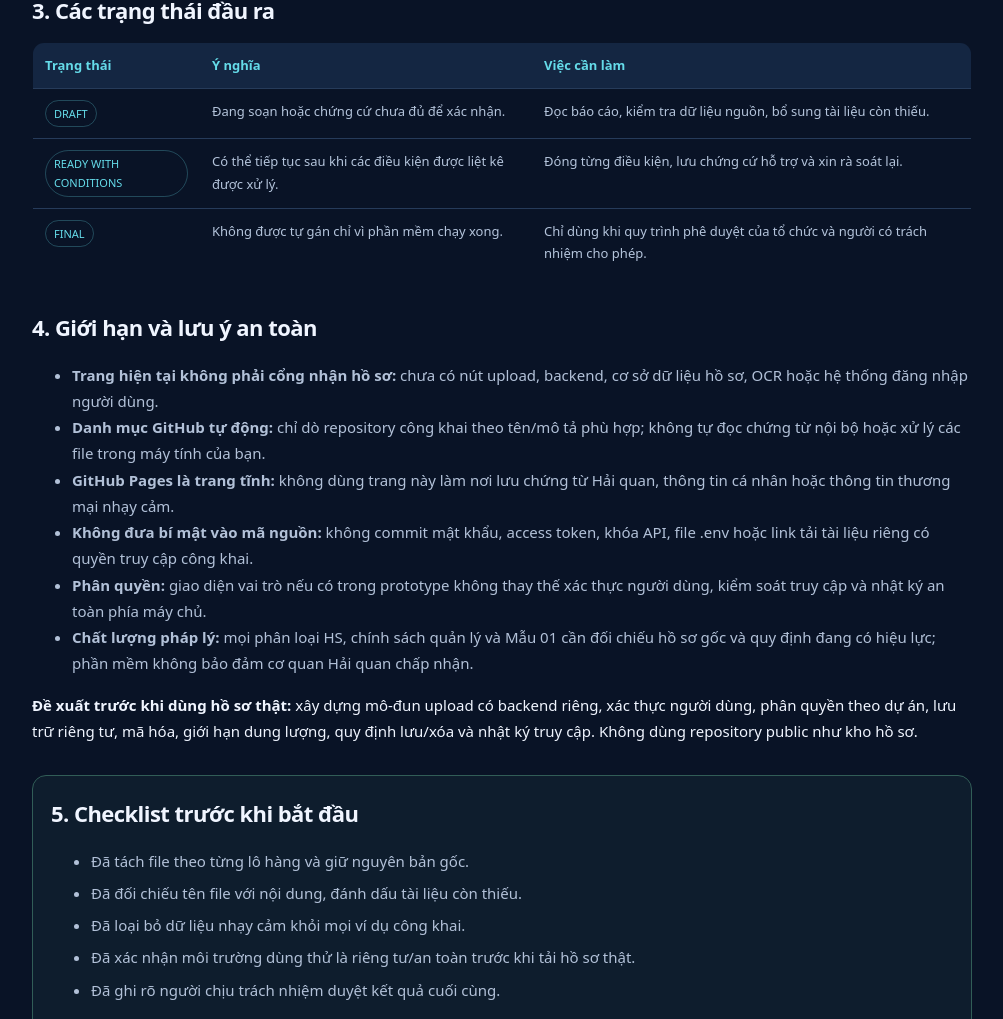
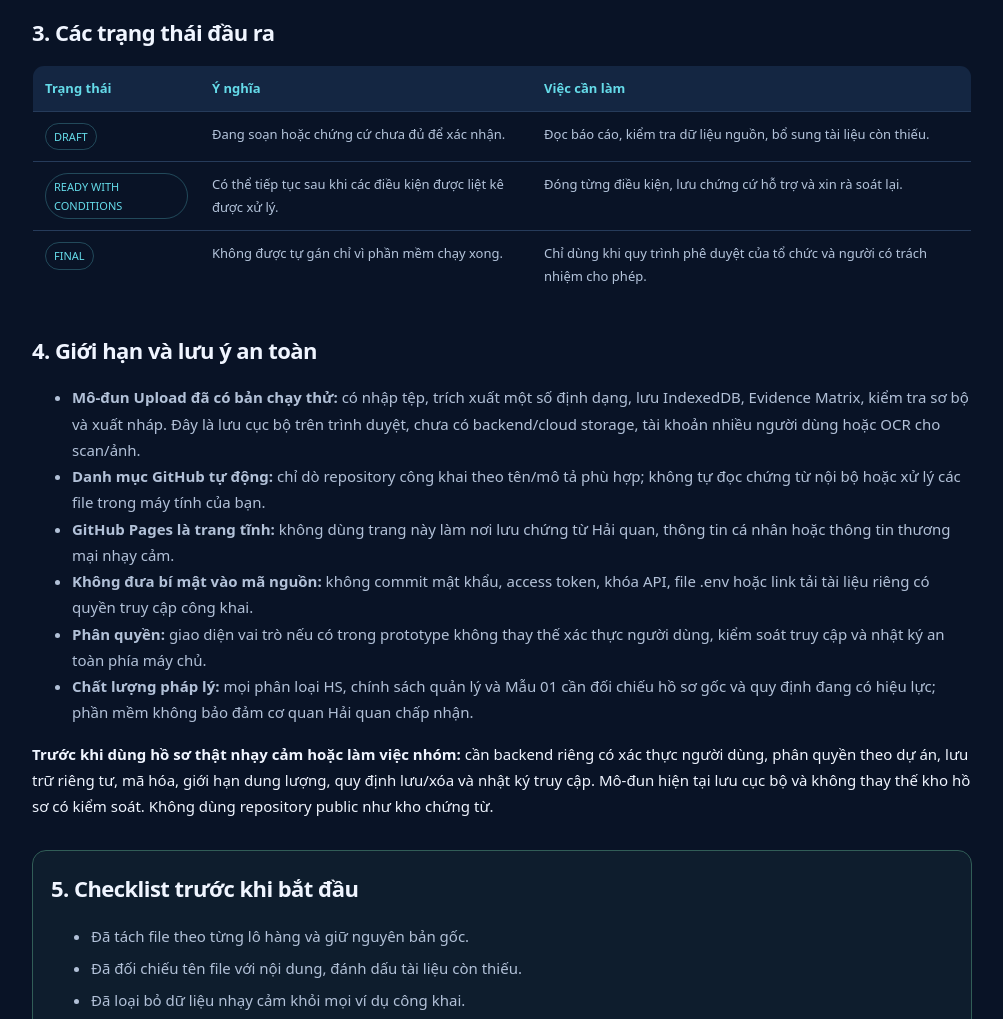
Before and after one commit to brokennguyenhp/KEN-XNX-CAD-Studio-V0.5.0, a plain HTML site: page huong-dan-ho-so.html in a window 1280 px wide. Shown: the part 2064-3083 px from the top of the page, without its empty margins (138-1141 px from the left). Drawn offline with Linux system fonts and the light colour scheme.

Commit message:
Update guide to reflect browser-local upload module

```diff
--- a/huong-dan-ho-so.html
+++ b/huong-dan-ho-so.html
@@ -31,7 +31,7 @@
 <p>Đặt tên file dễ tìm, ví dụ <code>Catalogue_MainMachine_ModelABC.pdf</code>, <code>Invoice_2026-10.pdf</code>, <code>Layout_Line01.pdf</code>. Không sửa chứng từ gốc để ép các nguồn trùng khớp. Nếu có bản dịch, lưu song song với file gốc và ghi rõ ngôn ngữ.</p></section>
 <section class="section"><h2>2. Quy trình sử dụng dự kiến khi chức năng hồ sơ được triển khai</h2><div class="steps">
 <div class="step"><div class="num">01</div><div><h3>Tạo một hồ sơ riêng cho từng lô hàng</h3><p>Đặt mã hồ sơ dễ truy vết, ghi khách hàng/dự án ở nơi lưu trữ nội bộ an toàn và tránh trộn chứng từ của nhiều lô hàng.</p></div></div>
-<div class="step"><div class="num">02</div><div><h3>Chọn tệp trong mô-đun Upload</h3><p>Chỉ thực hiện trong ứng dụng có chức năng upload thực sự và có chính sách lưu trữ/phân quyền phù hợp. Chọn Catalogue, Invoice, Packing List, bản vẽ và ảnh; kiểm tra tên file, dung lượng, số trang và tệp đọc được trước khi gửi.</p></div></div>
+<div class="step"><div class="num">02</div><div><h3>Chọn tệp trong mô-đun Upload</h3><p>Mở <a href="studio.html">mô-đun Upload & phân tích hồ sơ</a>, tạo hồ sơ mới hoặc mở hồ sơ đã lưu trên trình duyệt này, rồi chọn Catalogue, Invoice, Packing List, bản vẽ và tài liệu kỹ thuật. PDF có lớp chữ, Excel/CSV và DOCX có thể được trích xuất; ảnh/PDF scan chỉ được lưu cục bộ, hiện chưa có OCR. Kiểm tra trạng thái tệp và đối chiếu với bản gốc.</p></div></div>
 <div class="step"><div class="num">03</div><div><h3>Liên kết tài liệu với đúng thiết bị</h3><p>Với mỗi máy/cụm máy, ghi tên hàng, model, số thứ tự trong layout và tài liệu chứng minh. Nếu một tài liệu áp dụng cho nhiều thiết bị, ghi rõ phạm vi; không tự gán thông số khi hồ sơ chưa thể hiện.</p></div></div>
 <div class="step"><div class="num">04</div><div><h3>Đối chiếu nguồn và khóa mâu thuẫn</h3><p>So sánh model, công suất, điện áp, chức năng, số lượng, nhà sản xuất và năm sản xuất giữa các tài liệu. Ghi rõ nguồn nào hỗ trợ từng dữ kiện; mục thiếu hoặc xung đột phải được gắn trạng thái chờ bổ sung.</p></div></div>
 <div class="step"><div class="num">05</div><div><h3>Chạy phân tích ở trạng thái nháp</h3><p>Đầu ra dự kiến gồm Master Data, danh sách chứng cứ, vấn đề cần làm rõ, phân tích HS tham khảo, rủi ro và dự thảo Mẫu 01. Không coi tự động hóa là căn cứ pháp lý độc lập; phải kiểm tra văn bản đang có hiệu lực và hồ sơ nguồn.</p></div></div>
@@ -43,13 +43,13 @@
 <tr><td><span class="label">FINAL</span></td><td>Không được tự gán chỉ vì phần mềm chạy xong.</td><td>Chỉ dùng khi quy trình phê duyệt của tổ chức và người có trách nhiệm cho phép.</td></tr>
 </tbody></table></section>
 <section class="section"><h2>4. Giới hạn và lưu ý an toàn</h2><ul>
-<li><b>Trang hiện tại không phải cổng nhận hồ sơ:</b> chưa có nút upload, backend, cơ sở dữ liệu hồ sơ, OCR hoặc hệ thống đăng nhập người dùng.</li>
+<li><b>Mô-đun Upload đã có bản chạy thử:</b> có nhập tệp, trích xuất một số định dạng, lưu IndexedDB, Evidence Matrix, kiểm tra sơ bộ và xuất nháp. Đây là lưu cục bộ trên trình duyệt, chưa có backend/cloud storage, tài khoản nhiều người dùng hoặc OCR cho scan/ảnh.</li>
 <li><b>Danh mục GitHub tự động:</b> chỉ dò repository công khai theo tên/mô tả phù hợp; không tự đọc chứng từ nội bộ hoặc xử lý các file trong máy tính của bạn.</li>
 <li><b>GitHub Pages là trang tĩnh:</b> không dùng trang này làm nơi lưu chứng từ Hải quan, thông tin cá nhân hoặc thông tin thương mại nhạy cảm.</li>
 <li><b>Không đưa bí mật vào mã nguồn:</b> không commit mật khẩu, access token, khóa API, file .env hoặc link tải tài liệu riêng có quyền truy cập công khai.</li>
 <li><b>Phân quyền:</b> giao diện vai trò nếu có trong prototype không thay thế xác thực người dùng, kiểm soát truy cập và nhật ký an toàn phía máy chủ.</li>
 <li><b>Chất lượng pháp lý:</b> mọi phân loại HS, chính sách quản lý và Mẫu 01 cần đối chiếu hồ sơ gốc và quy định đang có hiệu lực; phần mềm không bảo đảm cơ quan Hải quan chấp nhận.</li>
-</ul><div class="warning"><b>Đề xuất trước khi dùng hồ sơ thật:</b> xây dựng mô-đun upload có backend riêng, xác thực người dùng, phân quyền theo dự án, lưu trữ riêng tư, mã hóa, giới hạn dung lượng, quy định lưu/xóa và nhật ký truy cập. Không dùng repository public như kho hồ sơ.</div></section>
+</ul><div class="warning"><b>Trước khi dùng hồ sơ thật nhạy cảm hoặc làm việc nhóm:</b> cần backend riêng có xác thực người dùng, phân quyền theo dự án, lưu trữ riêng tư, mã hóa, giới hạn dung lượng, quy định lưu/xóa và nhật ký truy cập. Mô-đun hiện tại lưu cục bộ và không thay thế kho hồ sơ có kiểm soát. Không dùng repository public như kho chứng từ.</div></section>
 <section class="section todo"><h2>5. Checklist trước khi bắt đầu</h2><ul><li>Đã tách file theo từng lô hàng và giữ nguyên bản gốc.</li><li>Đã đối chiếu tên file với nội dung, đánh dấu tài liệu còn thiếu.</li><li>Đã loại bỏ dữ liệu nhạy cảm khỏi mọi ví dụ công khai.</li><li>Đã xác nhận môi trường dùng thử là riêng tư/an toàn trước khi tải hồ sơ thật.</li><li>Đã ghi rõ người chịu trách nhiệm duyệt kết quả cuối cùng.</li></ul></section>
 <div class="buttons"><a class="btn main" href="studio.html">Mở mô-đun upload hồ sơ ↗</a><a class="btn" href="./">Về trang chủ danh mục</a><a class="btn" href="https://github.com/brokennguyenhp/KEN-XNX-CAD-Studio-V0.5.0" target="_blank" rel="noopener">Mở repository ↗</a><a class="btn" href="https://github.com/brokennguyenhp/KEN-XNX-CAD-Studio-V0.5.0/issues" target="_blank" rel="noopener">Ghi nhận yêu cầu tính năng ↗</a></div>
 </main>
```
